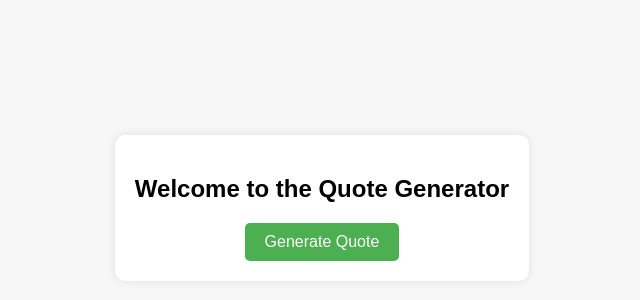
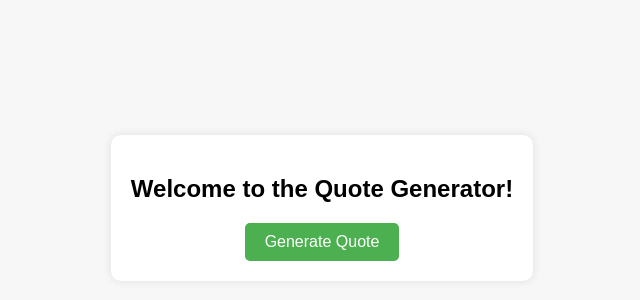
Before and after one commit to haribhatta15/quote-generator, a plain HTML site: page index.html in a window 1280 px wide. Shown: the part 192-492 px from the top of the page, 318-958 px from the left. Drawn offline with Linux system fonts and the light colour scheme.

Commit message:
quote change

```diff
--- a/index.html
+++ b/index.html
@@ -8,7 +8,7 @@
   </head>
   <body>
     <div class="container">
-      <h2>Welcome to the Quote Generator</h2>
+      <h2>Welcome to the Quote Generator!</h2>
       <div id="quote"></div>
       <button id="generate-btn">Generate Quote</button>
     </div>
```
